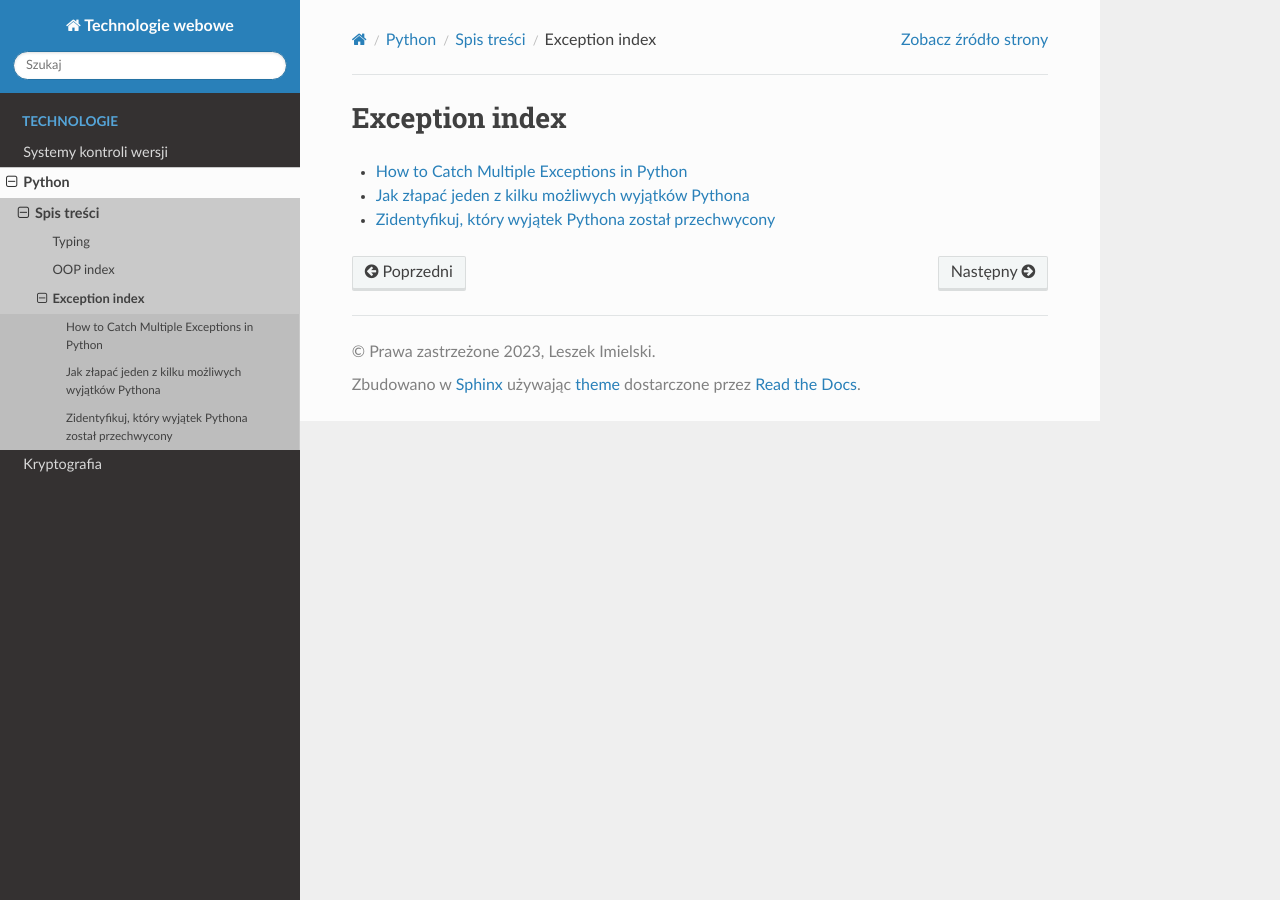
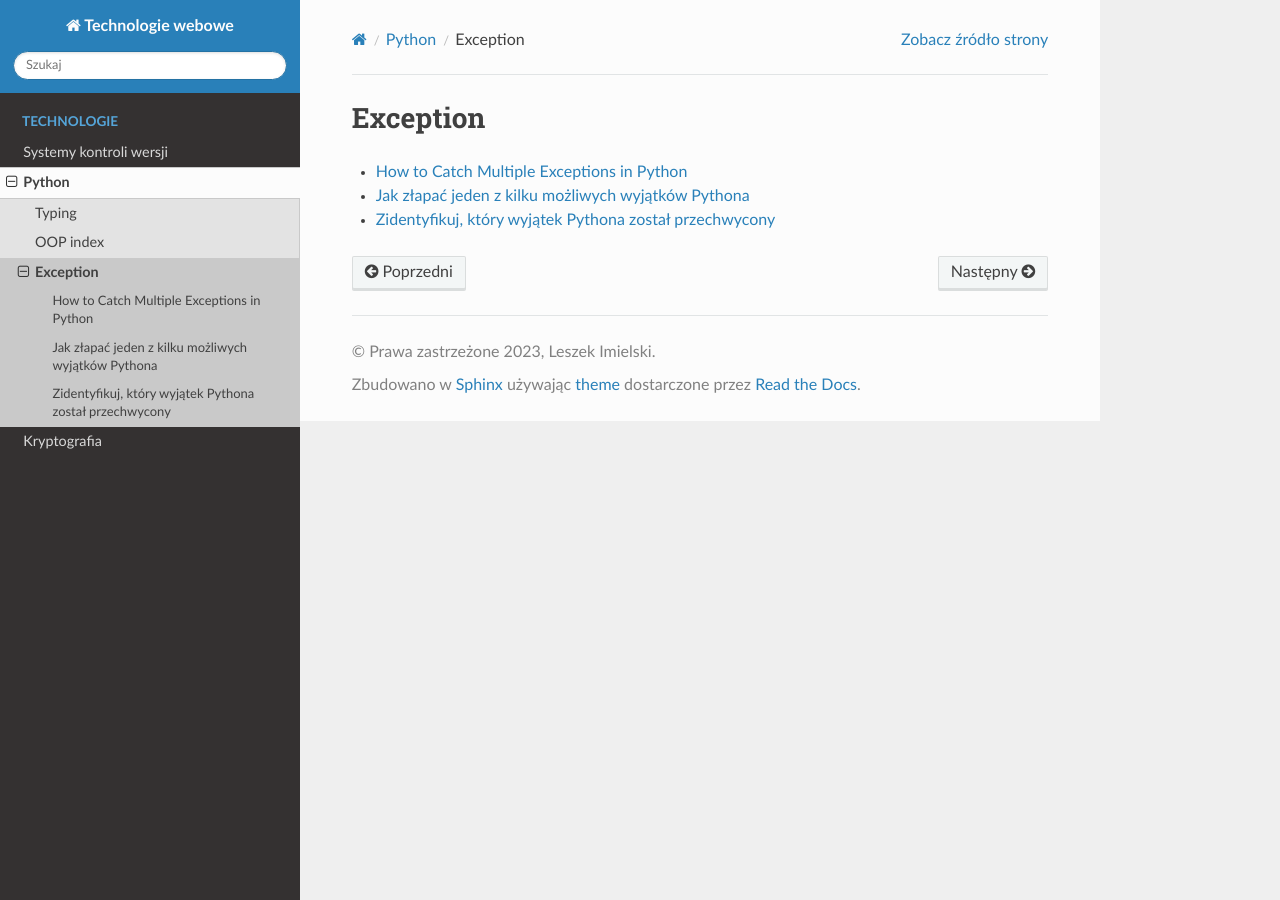
Before and after one commit to limielski/UsingSphinx, a Sphinx documentation site: the page built from docs/source/python/exceptions/index.rst, in a window 1280 px wide. Built offline with Sphinx 7.4.7 and the Read the Docs theme 2.0.0, drawn with Linux system fonts in a browser that asks for light colours.

Commit message:
delete python.rst

```diff
--- a/docs/source/python/exceptions/index.rst
+++ b/docs/source/python/exceptions/index.rst
@@ -1,5 +1,5 @@
-Exception index
-===============
+Exception
+=========
 
 .. toctree::
    :maxdepth: 2
--- a/docs/source/python/index.rst
+++ b/docs/source/python/index.rst
@@ -2,6 +2,8 @@ Python
 ======
 
 .. toctree::
-   :maxdepth: 1
+   :maxdepth: 2
 
-   python
+   typing/index
+   OOP/index
+   exceptions/index
--- a/docs/source/python/python.rst
+++ /dev/null
@@ -1,9 +0,0 @@
-Spis treści
-===========
-
-.. toctree::
-   :maxdepth: 2
-
-   typing/index
-   OOP/index
-   exceptions/index
```
